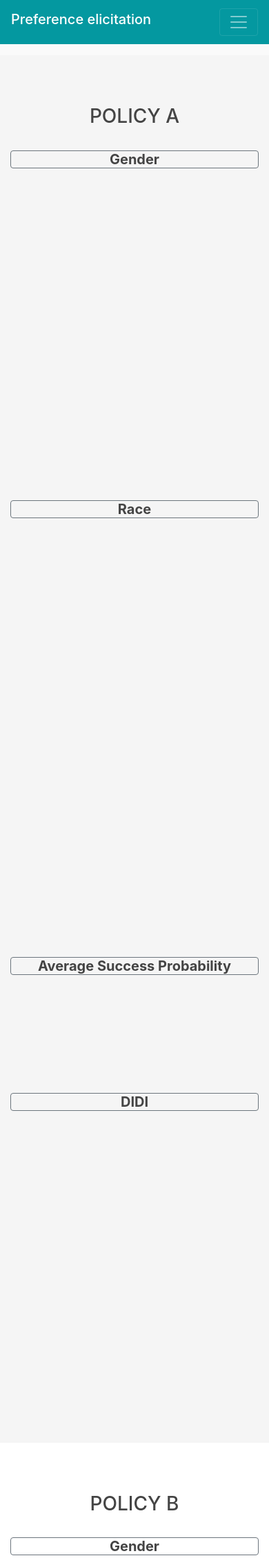
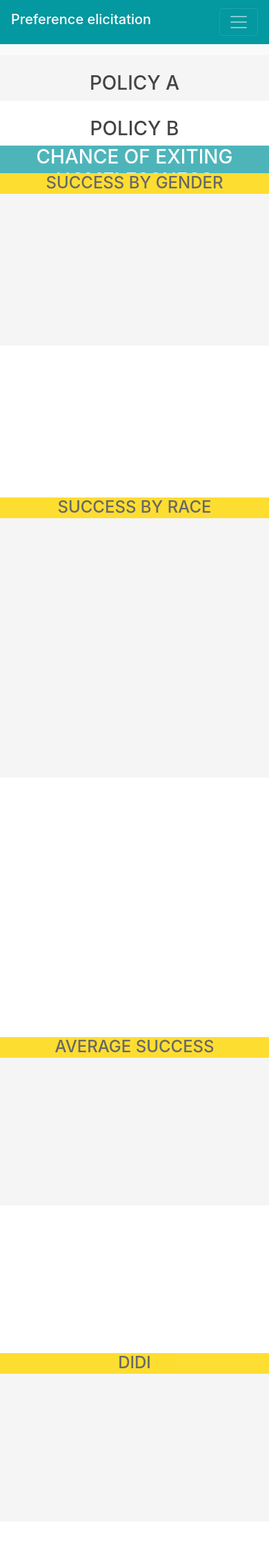
Before and after one commit to AayushSinha/cais-website, a Django app: page /staticquiz/ in a window 390 px wide; the page is wider, and only the part inside the window is pictured. Shown: the top 2258 px of that part at 69% size. Run offline with Django 3.2, Linux system fonts and the light colour scheme; a map, chart or similar area stays blank; some libraries are stand-ins or nearby versions.

Commit message:
Made changes to layout

```diff
--- a/mysite/main/templates/main/staticquiz.html
+++ b/mysite/main/templates/main/staticquiz.html
@@ -34,9 +34,7 @@
   var A_race_white = document.getElementById("A_race_white").getContext('2d');
   var A_race_other = document.getElementById("A_race_other").getContext('2d');
   var A_average_success = document.getElementById("A_average_success").getContext('2d');
-  var A_g_didi = document.getElementById("A_g_didi").getContext('2d');
-  var A_r_didi = document.getElementById("A_r_didi").getContext('2d');
-  var A_s_didi = document.getElementById("A_s_didi").getContext('2d');
+  var A_didi = document.getElementById("A_didi").getContext('2d');
 
   var B_gen_male = document.getElementById("B_gen_male").getContext('2d');
   var B_gen_female = document.getElementById("B_gen_female").getContext('2d');
@@ -46,9 +44,7 @@
   var B_race_white = document.getElementById("B_race_white").getContext('2d');
   var B_race_other = document.getElementById("B_race_other").getContext('2d');
   var B_average_success = document.getElementById("B_average_success").getContext('2d');
-  var B_g_didi = document.getElementById("B_g_didi").getContext('2d');
-  var B_r_didi = document.getElementById("B_r_didi").getContext('2d');
-  var B_s_didi = document.getElementById("B_s_didi").getContext('2d');
+  var B_didi = document.getElementById("B_didi").getContext('2d');
 
   var myChart = new Chart(A_gen_male, {
       type: TYPE,
@@ -168,7 +164,7 @@
                 'rgb(201, 203, 207)',
               ],
           }],
-          labels:['Other Race: '+ Math.round(race_other[0])+"%"],
+          labels:['Other: '+ Math.round(race_other[0])+"%"],
       },
       options: {
         tooltips: {
@@ -194,20 +190,22 @@
     },
       }
   });
-  var myChart = new Chart(A_g_didi, {
+  var myChart = new Chart(A_didi, {
       type: 'bar',
       data: {
+          labels:['Gender DIDI: '+ Math.round(g_didi[0])+"%",'Race DIDI: '+ Math.round(r_didi[0])+"%",'Sex DIDI: '+ Math.round(s_didi[0])+"%"],
           datasets: [{
-              label:['Gender DIDI: '+ Math.round(g_didi[0])+"%"],
-              data: [Math.round(g_didi[0])],
+              data: [Math.round(g_didi[0]),Math.round(r_didi[0]),Math.round(s_didi[0])],
               backgroundColor: [
-                  'rgb(153, 102, 255)',
+                'rgb(153, 102, 255)',
+                'rgb(54, 162, 235)',
+                'rgb(255, 159, 64)',
               ],
           }],
       },
       options: {
-        tooltips: {
-         enabled: false
+        legend: {
+        display: false
     },
     scales: {
             yAxes: [{
@@ -221,60 +219,7 @@
         },
       }
   });
-  var myChart = new Chart(A_r_didi, {
-      type: 'bar',
-      data: {
-          datasets: [{
-              label:['Race DIDI: '+ Math.round(r_didi[0])+"%"],
-              data: [Math.round(r_didi[0])],
-              backgroundColor: [
-                  'rgb(255, 205, 86)',
-              ],
-          }],
-      },
-      options: {
-        tooltips: {
-         enabled: false
-    },
-    scales: {
-            yAxes: [{
-                ticks: {
-                  beginAtZero: true,
-                  steps: 10,
-                  stepValue: 5,
-                  max: 100
-                }
-            }]
-        },
-      }
-  });
-  var myChart = new Chart(A_s_didi, {
-      type: 'bar',
-      data: {
-          datasets: [{
-              label:['Sex DIDI: '+ Math.round(s_didi[0])+"%"],
-              data: [Math.round(s_didi[0])],
-              backgroundColor: [
-                  'rgb(255,160,122)',
-              ],
-          }],
-      },
-      options: {
-        tooltips: {
-         enabled: false
-    },
-    scales: {
-            yAxes: [{
-                ticks: {
-                  beginAtZero: true,
-                  steps: 10,
-                  stepValue: 5,
-                  max: 100
-                }
-            }]
-        },
-      }
-  });
+
 
   var myChart = new Chart(B_gen_male, {
       type: TYPE,
@@ -394,7 +339,7 @@
                   'rgb(201, 203, 207)',
               ],
           }],
-          labels:['Other Race: '+ Math.round(race_other[1])+"%"],
+          labels:['Other: '+ Math.round(race_other[1])+"%"],
       },
       options: {
         tooltips: {
@@ -420,75 +365,23 @@
     },
       }
   });
-  var myChart = new Chart(B_g_didi, {
+  var myChart = new Chart(B_didi, {
       type: 'bar',
       data: {
+          labels:['Gender DIDI: '+ Math.round(g_didi[1])+"%",'Race DIDI: '+ Math.round(r_didi[1])+"%",'Sex DIDI: '+ Math.round(s_didi[1])+"%"],
           datasets: [{
-              label:['Gender DIDI: '+ Math.round(g_didi[1])+"%"],
-              data: [Math.round(g_didi[1])],
+              data: [Math.round(g_didi[1]),Math.round(r_didi[1]),Math.round(s_didi[1])],
               backgroundColor: [
                   'rgb(153, 102, 255)',
+                  'rgb(54, 162, 235)',
+                  'rgb(255, 159, 64)',
               ],
           }],
       },
       options: {
-        tooltips: {
-         enabled: false
-    },
-    scales: {
-            yAxes: [{
-                ticks: {
-                  beginAtZero: true,
-                  steps: 10,
-                  stepValue: 5,
-                  max: 100
-                }
-            }]
+        legend: {
+        display: false
         },
-      }
-  });
-  var myChart = new Chart(B_r_didi, {
-      type: 'bar',
-      data: {
-          datasets: [{
-              label:['Race DIDI: '+ Math.round(r_didi[1])+"%"],
-              data: [Math.round(r_didi[1])],
-              backgroundColor: [
-                  'rgb(255, 205, 86)',
-              ],
-          }],
-      },
-      options: {
-        tooltips: {
-         enabled: false
-    },
-    scales: {
-            yAxes: [{
-                ticks: {
-                  beginAtZero: true,
-                  steps: 10,
-                  stepValue: 5,
-                  max: 100
-                }
-            }]
-        },
-      }
-  });
-  var myChart = new Chart(B_s_didi, {
-      type: 'bar',
-      data: {
-          datasets: [{
-              label:['Sex DIDI: '+ Math.round(s_didi[1])+"%"],
-              data: [Math.round(s_didi[1])],
-              backgroundColor: [
-                  'rgb(255,160,122)',
-              ],
-          }],
-      },
-      options: {
-        tooltips: {
-         enabled: false
-    },
     scales: {
             yAxes: [{
                 ticks: {
@@ -506,6 +399,101 @@
 </script>
 {% block content %}
 <div class="row">
+    <div class ='col-sm-6' style = "text-align:center;background-color:#F5F5F5;">
+        <br>
+        <h3>POLICY A</h3>
+    </div>
+    <div class ='col-sm-6' style = "text-align:center; background-color:#FFFF;">
+        <br>
+        <h3>POLICY B</h3>
+    </div>
+</div>
+<div class="row">
+    <div style = "text-align:center;background-color:#0498a0;opacity:0.7;height:40px;width:100%;"><h3 style= "color:white;">CHANCE OF EXITING HOMELESSNESS</h3></div>
+    <div style = "text-align:center;background-color:#FFD700;opacity:0.8;height:30px;width:100%"><h4>SUCCESS BY GENDER</h4></div>
+</div>
+<div class="row">
+    <div class ="col-sm-6" style = "text-align:center;background-color:#F5F5F5;display: flex;padding-bottom: 2rem;padding-top: 2rem;">
+        <div style="width: 33.3%;">
+            <canvas id="A_gen_male"></canvas>
+        </div>
+        <div style="width: 33.3%;">
+            <canvas id="A_gen_female"></canvas>
+        </div>
+        <div style="width: 33.3%;">
+            <canvas id="A_gen_other"></canvas>
+        </div>
+        <br>
+    </div>
+    <div class ="col-sm-6" style = "text-align:center;background-color:#FFF;display: flex;padding-top: 2rem;padding-bottom: 2rem;">
+        <div style="width: 33.3%;">
+            <canvas id="B_gen_male"></canvas>
+        </div>
+        <div style="width: 33.3%;">
+            <canvas id="B_gen_female"></canvas>
+        </div>
+        <div style="width: 33.3%;">
+            <canvas id="B_gen_other"></canvas>
+        </div>
+        <br>
+    </div>
+</div>
+<div class="row">
+    <div style = "text-align:center;background-color:#FFD700;opacity:0.8;height:30px;width:100%"><h4>SUCCESS BY RACE</h4></div>
+</div>
+<div class="row">
+    <div class ="col-sm-6" style = "text-align:center;background-color:#F5F5F5;display: flex;flex-wrap: wrap;padding-bottom: 2rem;padding-top: 2rem;">
+        <div style="width: 50%;">
+            <canvas id="A_race_black"></canvas>
+        </div>
+        <div style="width: 50%;">
+            <canvas id="A_race_hisp"></canvas>
+        </div>
+        <div style="width: 50%;">
+            <canvas id="A_race_white"></canvas>
+        </div>
+        <div style="width: 50%;">
+            <canvas id="A_race_other"></canvas>
+        </div>
+    </div>
+    <div class ="col-sm-6" style = "text-align:center;background-color:#FFF;display: flex;flex-wrap: wrap;padding-top: 2rem;padding-bottom: 2rem;">
+        <div style="width: 50%;">
+            <canvas id="B_race_black"></canvas>
+        </div>
+        <div style="width: 50%;">
+            <canvas id="B_race_hisp"></canvas>
+        </div>
+        <div style="width: 50%;">
+            <canvas id="B_race_white"></canvas>
+        </div>
+        <div style="width: 50%;">
+            <canvas id="B_race_other"></canvas>
+        </div>
+    </div>
+</div>
+<div class="row">
+    <div style = "text-align:center;background-color:#FFD700;opacity:0.8;height:30px;width:100%"><h4>AVERAGE SUCCESS PROBABILITY</h4></div>
+</div>
+<div class="row">
+    <div class="col-sm-6" style = "text-align:center;background-color:#F5F5F5;display: flex;padding-bottom: 2rem;padding-top: 2rem;">
+        <canvas id="A_average_success"></canvas>
+    </div>
+    <div class="col-sm-6" style = "text-align:center;background-color:#FFF;display: flex;padding-bottom: 2rem;padding-top: 2rem;">
+        <canvas id="B_average_success"></canvas>
+    </div>
+</div>
+<div class="row">
+    <div style = "text-align:center;background-color:#FFD700;opacity:0.8;height:30px;width:100%"><h4>DIDI</h4></div>
+</div>
+<div class="row">
+    <div class="col-sm-6" style = "text-align:center;background-color:#F5F5F5;display: flex;padding-bottom: 2rem;padding-top: 2rem;">
+        <canvas id="A_didi"></canvas>
+    </div>
+    <div class="col-sm-6" style = "text-align:center;background-color:#FFF;display: flex;padding-bottom: 2rem;padding-top: 2rem;">
+        <canvas id="B_didi"></canvas>
+    </div>
+</div>
+<!-- <div class="row">
           <div class ='col-sm-6' style = "text-align:center;background-color:#F5F5F5;">
             <br><br><br>
             <h3>POLICY A</h3>
@@ -552,7 +540,7 @@
             <canvas id="B_r_didi"></canvas>
             <canvas id="B_s_didi"></canvas>
         </div>
-</div>
+</div> -->
 <br>
 <form action="" method="POST">
   {% csrf_token %}
```
